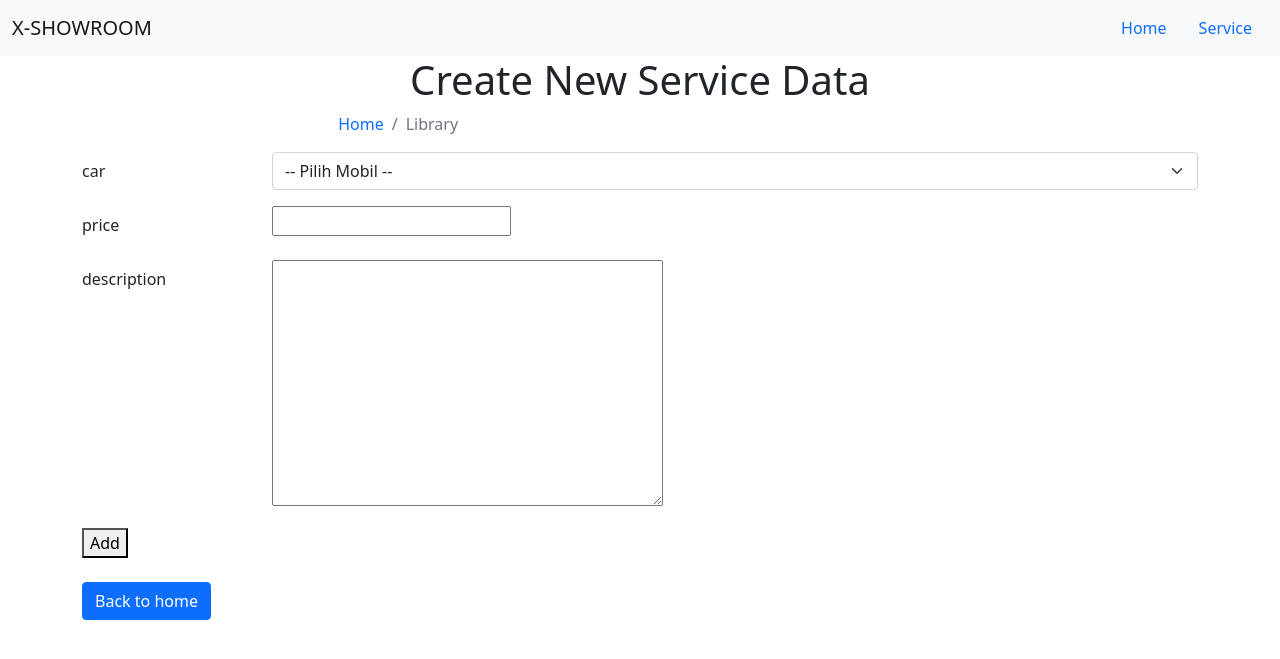
After one commit to ChinchillaBiiru09/WebApp-Showroom, a Django app: page /service/create in a window 1280 px wide. The commit adds this page. Shown: the top 659 px of the page. Run offline with Django 5.2, Linux system fonts and the light colour scheme; data that the repository does not hold is empty.

Commit message:
Showroom-delete car data(clear) | create service data (clear)

```diff
--- a/showroom_webapp/apps/templates/car/create_car_page.html
+++ b/showroom_webapp/apps/templates/car/create_car_page.html
@@ -11,7 +11,7 @@
     <script src="https://cdn.jsdelivr.net/npm/bootstrap@5.0.2/dist/js/bootstrap.bundle.min.js"></script>
 </head>
 <body>
-    <h1>Create New Data Car</h1>
+    <h1>Create New Car Data</h1>
 
     <form action="" method="POST">
         {% csrf_token %}
--- /dev/null
+++ b/showroom_webapp/apps/templates/service/create_service_page.html
@@ -0,0 +1,74 @@
+<!DOCTYPE html>
+<html lang="en">
+<head>
+    <meta charset="UTF-8">
+    <meta name="viewport" content="width=device-width, initial-scale=1.0">
+    <title>X-Showroom</title>
+    <!-- Bootstrap 5 CSS -->
+    <link href="https://cdn.jsdelivr.net/npm/bootstrap@5.0.2/dist/css/bootstrap.min.css" rel="stylesheet">
+
+    <!-- Bootstrap 5 JS (tidak memerlukan jQuery atau Popper.js) -->
+    <script src="https://cdn.jsdelivr.net/npm/bootstrap@5.0.2/dist/js/bootstrap.bundle.min.js"></script>
+</head>
+<body>
+
+    <nav class="navbar sticky-top navbar-light bg-light">
+        <div class="container-fluid">
+            <a class="navbar-brand" href="#">X-SHOWROOM</a>
+            <ul class="nav justify-content-end">
+                <li class="nav-item">
+                    <a class="nav-link active" aria-current="page" href="#">Home</a>
+                </li>
+                <li class="nav-item">
+                    <a class="nav-link" href="{% url 'create_service' %}">Service</a>
+                </li>
+            </ul>
+        </div>
+    </nav>
+
+
+    <div class="container-lg d-flex align-items-center justify-content-center">
+        <div class="row text-center">
+            <h1>Create New Service Data</h1>
+            <nav aria-label="breadcrumb">
+                <ol class="breadcrumb">
+                  <li class="breadcrumb-item"><a href="{% url 'index' %}" class="text-decoration-none">Home</a></li>
+                  <li class="breadcrumb-item active" aria-current="page">Library</li>
+                </ol>
+            </nav>
+        </div>
+    </div>
+
+
+    <div class="container">
+        <form action="" method="POST">
+            {% csrf_token %}
+
+            <div class="mb-3 row">
+                <label for="brand" class="col-sm-2 col-form-label">car</label>
+                <div class="col-sm-10">{{ form.car }}
+                  <!-- <input type="password" class="form-control" id="inputPassword"> -->
+                </div>
+            </div>
+            <div class="mb-3 row">
+                <label for="price" class="col-sm-2 col-form-label">price</label>
+                <div class="col-sm-10">{{ form.price }}
+                  <!-- <input type="password" class="form-control" id="inputPassword"> -->
+                </div>
+            </div>
+            <div class="mb-3 row">
+                <label for="description" class="col-sm-2 col-form-label">description</label>
+                <div class="col-sm-10">{{ form.description }}
+                  <!-- <input type="password" class="form-control" id="inputPassword"> -->
+                </div>
+            </div>
+
+            <button type="submit">Add</button>
+        </form>
+
+        <br>
+
+        <a href="{% url 'index' %}" class="btn btn-primary text-decoration-none">Back to home</a>
+    </div>
+</body>
+</html>
--- a/showroom_webapp/apps/urls.py
+++ b/showroom_webapp/apps/urls.py
@@ -8,4 +8,5 @@ urlpatterns = [
     path("car/edit/<id>", update_car, name="update_car"),
     path("car/delete/<id>", delete_car, name="delete_car"),
     path("car/detail/<id>", detail_car, name="detail_car"),
+    path("service/create", create_service, name="create_service"),
 ]
--- a/showroom_webapp/apps/utilities/forms.py
+++ b/showroom_webapp/apps/utilities/forms.py
@@ -1,6 +1,9 @@
 # forms.py
 from django import forms
-from ..models import Car
+# from ..models import Car
+from ..utilities.db_helper import get_data
+from ..utilities.queries import CAR_GET_ALL_QUERY
+
 
 class CarForm(forms.Form):
     brand = forms.CharField(max_length=100)
@@ -8,3 +11,23 @@ class CarForm(forms.Form):
     year = forms.IntegerField()
     price = forms.FloatField()
     description = forms.CharField(widget=forms.Textarea)
+
+class ServiceForm(forms.Form):
+    car = forms.ChoiceField(
+        choices=[],
+        widget=forms.Select(attrs={'class': 'form-select'})
+    )
+    price = forms.FloatField()
+    description = forms.CharField(widget=forms.Textarea)
+
+    def __init__(self, *args, **kwargs):
+        super().__init__(*args, **kwargs)
+
+        # Ambil data dari query manual
+        cars = get_data(CAR_GET_ALL_QUERY)
+
+        # Ubah jadi list tuple (id, nama)
+        choices = [(car['id'], f"{car['brand']} {car['model']}") for car in cars]
+
+        # Set choices ke field form
+        self.fields['car'].choices = [('', '-- Pilih Mobil --')] + choices
--- a/showroom_webapp/apps/utilities/queries.py
+++ b/showroom_webapp/apps/utilities/queries.py
@@ -1,5 +1,5 @@
 # ========================================================================
-# LOG QUERY - START ======================================================
+# CAR QUERY - START ======================================================
 # ========================================================================
 CAR_ADD_QUERY = """
     INSERT INTO apps_car (brand, model, year, price, description, created_at, updated_at)
@@ -13,6 +13,48 @@ CAR_GET_BY_ID_QUERY = """
     SELECT * FROM apps_car
     WHERE id = %s AND is_deleted = 0
 """
+CAR_UPDATE_QUERY = """
+    UPDATE apps_car
+    SET brand = %s, model = %s, year = %s, price = %s,
+    description = %s, updated_at = NOW()
+    WHERE id = %s AND is_deleted = 0
+"""
+CAR_DELETE_QUERY = """
+    UPDATE apps_car
+    SET is_deleted = 1, deleted_at = NOW()
+    WHERE id = %s
+"""
 # ========================================================================
-# LOG QUERY - END ========================================================
+# CAR QUERY - END ========================================================
 # ========================================================================
+
+
+# ========================================================================
+# SERVICE QUERY - START ======================================================
+# ========================================================================
+SERVICE_ADD_QUERY = """
+    INSERT INTO apps_service (car_id, price, description, created_at, updated_at)
+    VALUES (%s, %s, %s, NOW(), NOW())
+"""
+SERVICE_GET_ALL_QUERY = """
+    SELECT * FROM apps_service
+    WHERE is_deleted = 0
+"""
+SERVICE_GET_BY_ID_QUERY = """
+    SELECT * FROM apps_service
+    WHERE id = %s AND is_deleted = 0
+"""
+SERVICE_UPDATE_QUERY = """
+    UPDATE apps_service
+    SET brand = %s, model = %s, year = %s, price = %s,
+    description = %s, updated_at = NOW()
+    WHERE id = %s AND is_deleted = 0
+"""
+SERVICE_DELETE_QUERY = """
+    UPDATE apps_service
+    SET is_deleted = 1, deleted_at = NOW()
+    WHERE id = %s
+"""
+# ========================================================================
+# SERVICE QUERY - END ========================================================
+# ========================================================================
--- a/showroom_webapp/apps/views/__init__.py
+++ b/showroom_webapp/apps/views/__init__.py
@@ -1,3 +1,4 @@
 # View Controller for the Web App
 from .home_views import index
 from .car_views import create_car, view_car, update_car, delete_car, detail_car
+from .service_views import create_service
--- a/showroom_webapp/apps/views/home_views.py
+++ b/showroom_webapp/apps/views/home_views.py
@@ -1,6 +1,4 @@
 from django.shortcuts import render
-from django.http import HttpResponse
-
 from .car_views import view_car
 
 
--- /dev/null
+++ b/showroom_webapp/apps/views/service_views.py
@@ -0,0 +1,74 @@
+from django.shortcuts import render, redirect
+from django.http import HttpResponse
+from django.core.serializers import serialize
+from ..utilities.forms import ServiceForm
+from ..utilities.db_helper import *
+from ..utilities.queries import SERVICE_ADD_QUERY
+
+
+# CREATE DATA
+# POST http://127.0.0.1:8000/service/create
+def create_service(request):
+    if request.method == 'POST':
+        form = ServiceForm(request.POST)
+        if form.is_valid():
+            data = form.cleaned_data
+            query = SERVICE_ADD_QUERY
+            values = (data['car'], data['price'], data['description'])
+            save_data(query, values)
+            return redirect('index')
+        else:
+            return HttpResponse("Invalid form data")
+    else:
+        form = ServiceForm()
+
+    return render(request, 'service/create_service_page.html', {'form': form})
+
+
+# # VIEW DATA
+# def view_car():
+#     cars = get_data(CAR_GET_ALL_QUERY)
+#     return cars
+
+
+# # UPDATE DATA
+# # PUT http://127.0.0.1:8000/car/update/(id)
+# def update_car(request, id):
+#     query = CAR_GET_BY_ID_QUERY
+#     values = (id)
+#     car = get_data_with_values(query, values)
+#     print(car)
+#     if request.method == 'POST':
+#         form = CarForm(request.POST)
+#         if form.is_valid():
+#             form.save()
+#     else:
+#         form = CarForm()
+#     return render(request, 'create_car_page.html', {'form': form, 'car': car})
+
+
+# # DELETE DATA
+# # DEL http://127.0.0.1:8000/car/delete/(id)
+# def delete_car(request, id):
+#     print(request.method)
+#     if request.method == 'POST':
+#         query = CAR_DELETE_QUERY
+#         values = (id,)
+#         print(values)
+#         dell = save_data(query, values)
+#         print(dell)
+#         return redirect(index)
+#     else:
+#         return redirect(detail_car, id)
+
+
+# # DETAIL DATA
+# # GET http://127.0.0.1:8000/car/update/(id)
+# def detail_car(request, id):
+#     query = CAR_GET_BY_ID_QUERY
+#     values = (id,)
+#     car = get_data_with_values(query, values)
+#     if request.method == 'GET':
+#         return render(request, 'car/detail_car_page.html', {'car': car})
+#     else:
+#         return render(request, 'create_car_page.html', {'car': car})
```
Also changed, not shown: showroom_webapp/apps/templates/car/detail_car_page.html (+12 -0 lines), showroom_webapp/apps/templates/index.html (+9 -3 lines), showroom_webapp/apps/utilities/utils.py (added, +12 -0 lines), showroom_webapp/apps/views/car_views.py (+12 -12 lines).
